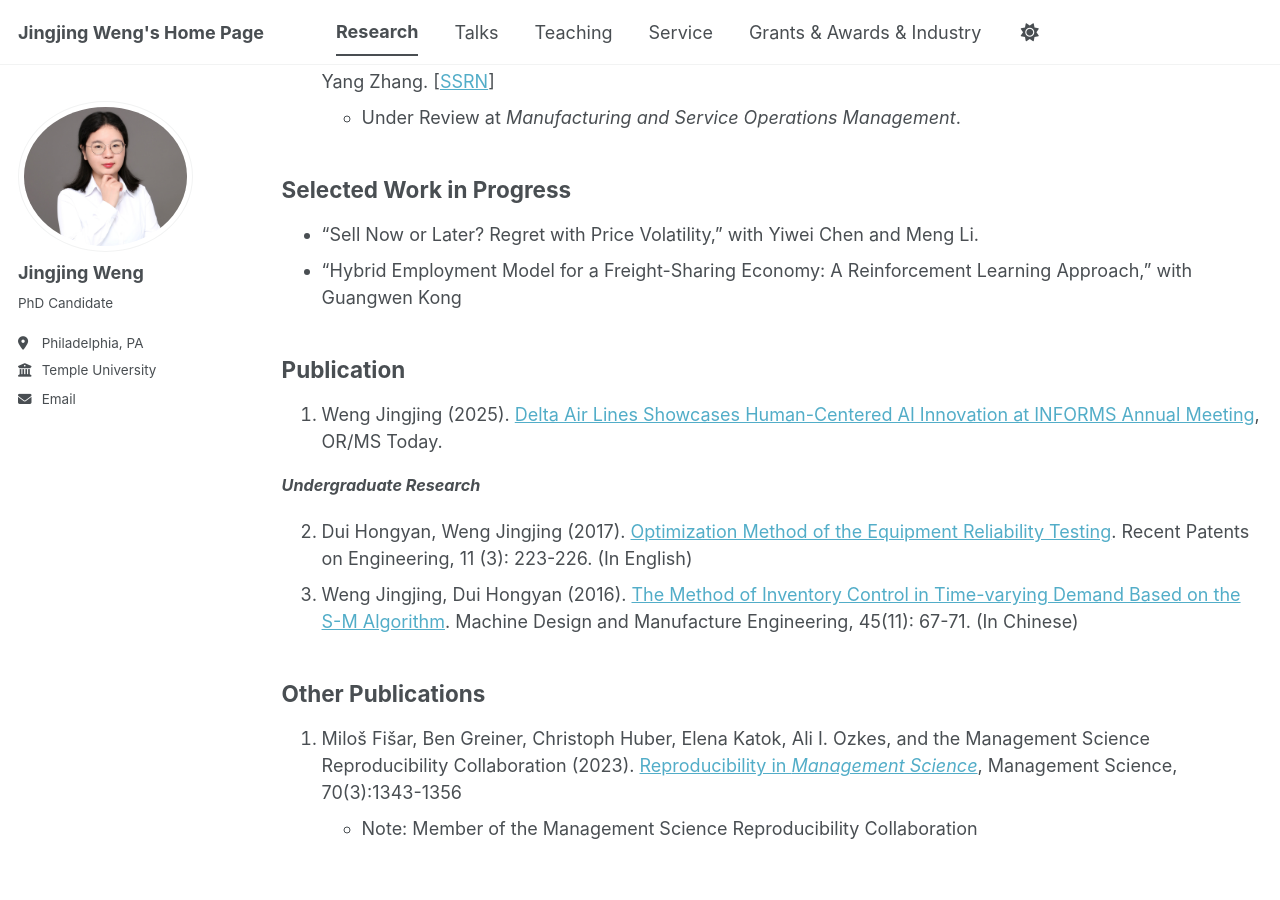
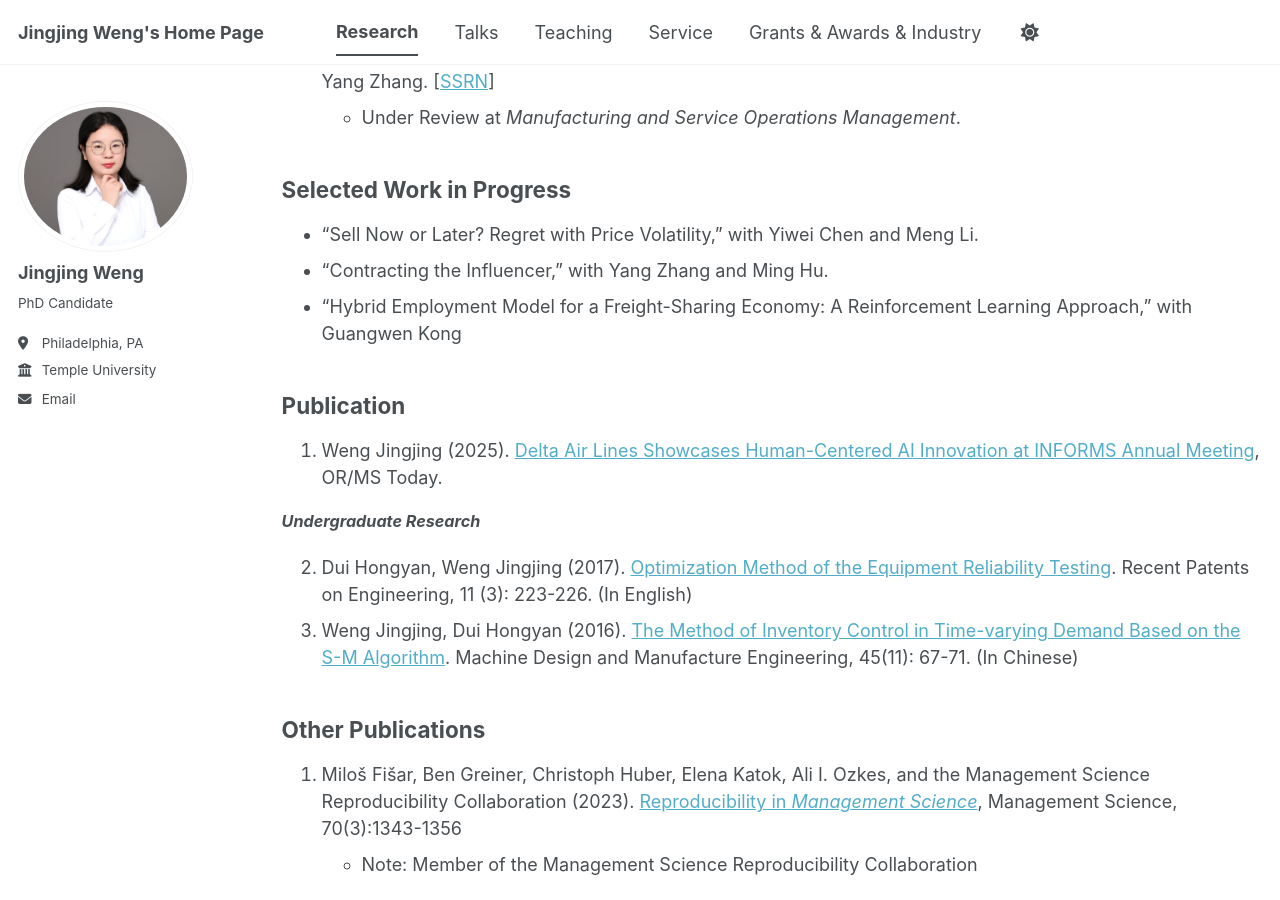
Before and after one commit to JingjingWeng/JingjingWeng.github.io, a Jekyll site: the page built from _pages/publications.md, in a window 1280 px wide and 900 px high, scrolled down 520 px. Built offline with Jekyll 4.4.1, drawn with Linux system fonts in a browser that asks for light colours; a script bundle is joined from its source files by our own code; library files that are not in the unit come from our copies.

Commit message:
Update publications.md

```diff
--- a/_pages/publications.md
+++ b/_pages/publications.md
@@ -25,6 +25,7 @@ author_profile: true
 
 ## Selected Work in Progress
 * "Sell Now or Later? Regret with Price Volatility,"  with Yiwei Chen and Meng Li.
+* "Contracting the Influencer," with Yang Zhang and Ming Hu.
 * "Hybrid Employment Model for a Freight-Sharing Economy: A Reinforcement Learning Approach," with Guangwen Kong
 
 ## Publication
```
